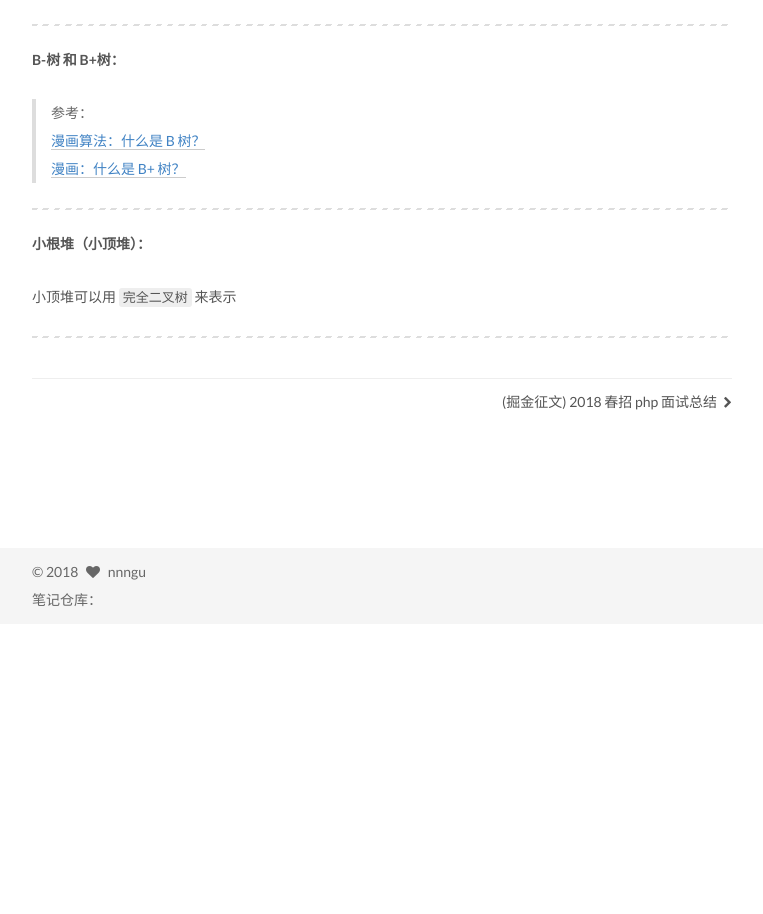
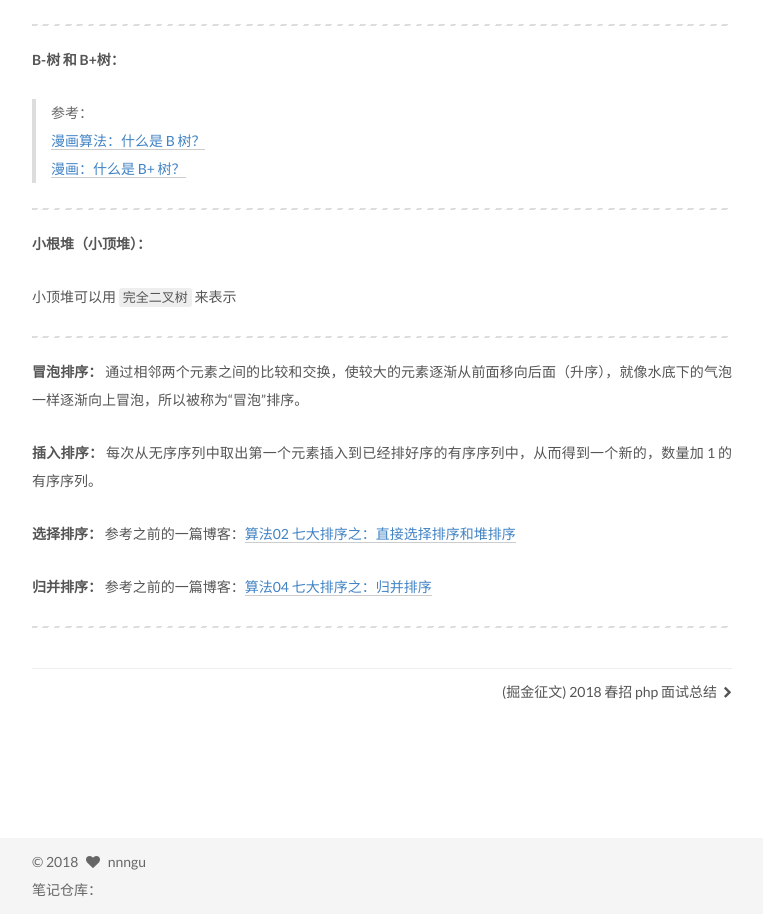
Before and after one commit to nnngu/LearningNotes, a Jekyll site: the page built from _posts/2018-06-15-考研 408 计算机笔记.md, in a window 1280 px wide. Shown: the part 1435-2349 px from the top of the page, without its empty margins (258-1021 px from the left). Built offline with Jekyll 4.4.1, drawn with Linux system fonts in a browser that asks for light colours; before the commit the page ends 2059 px from its top, so only the background shows below that; grey boxes are pictures that could not be loaded.

Commit message:
修改文件: _posts/2018-06-15-考研 408 计算机笔记.md

```diff
--- a/_posts/2018-06-15-考研 408 计算机笔记.md
+++ b/_posts/2018-06-15-考研 408 计算机笔记.md
@@ -41,6 +41,17 @@ description: 考研 408 计算机笔记
 
 ---
 
+**冒泡排序：** 通过相邻两个元素之间的比较和交换，使较大的元素逐渐从前面移向后面（升序），就像水底下的气泡一样逐渐向上冒泡，所以被称为“冒泡”排序。
+
+**插入排序：** 每次从无序序列中取出第一个元素插入到已经排好序的有序序列中，从而得到一个新的，数量加 1 的有序序列。
+
+**选择排序：** 参考之前的一篇博客：[算法02 七大排序之：直接选择排序和堆排序](https://nnngu.github.io/LearningNotes/algorithm/2017/01/02/%E7%AE%97%E6%B3%9502-%E4%B8%83%E5%A4%A7%E6%8E%92%E5%BA%8F%E4%B9%8B-%E7%9B%B4%E6%8E%A5%E9%80%89%E6%8B%A9%E6%8E%92%E5%BA%8F%E5%92%8C%E5%A0%86%E6%8E%92%E5%BA%8F/)
+
+**归并排序：** 参考之前的一篇博客：[算法04 七大排序之：归并排序](https://nnngu.github.io/LearningNotes/algorithm/2017/01/04/%E7%AE%97%E6%B3%9504-%E4%B8%83%E5%A4%A7%E6%8E%92%E5%BA%8F%E4%B9%8B-%E5%BD%92%E5%B9%B6%E6%8E%92%E5%BA%8F/)
+
+---
+
+
 
 
 
```
